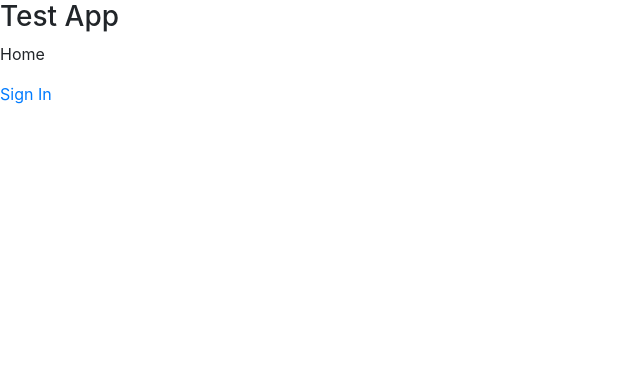
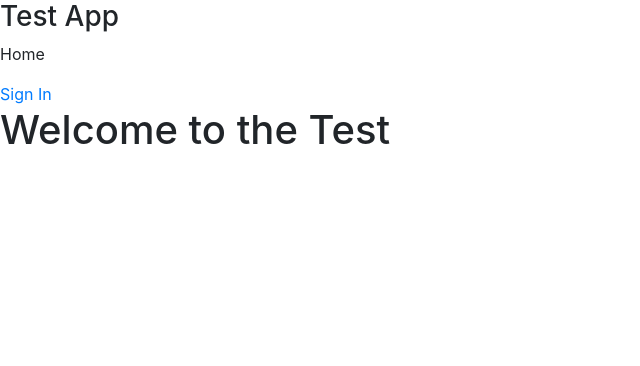
Before and after one commit to JennyWauer/user_dashboard, a Django app: page / in a window 1280 px wide. Shown: the top 366 px of the page, without its empty margins (0-640 px from the left). Run offline with Django 3.2, Linux system fonts and the light colour scheme; some libraries are stand-ins or nearby versions.

Commit message:
add welcome block header

```diff
--- a/dashboard/templates/index.html
+++ b/dashboard/templates/index.html
@@ -15,6 +15,9 @@
         <p>Home</p>
         <a href="/signin">Sign In</a>
     </header>
+    <div>
+        <h1>Welcome to the Test</h1>
+    </div>
 </body>
 
 </html>
```
